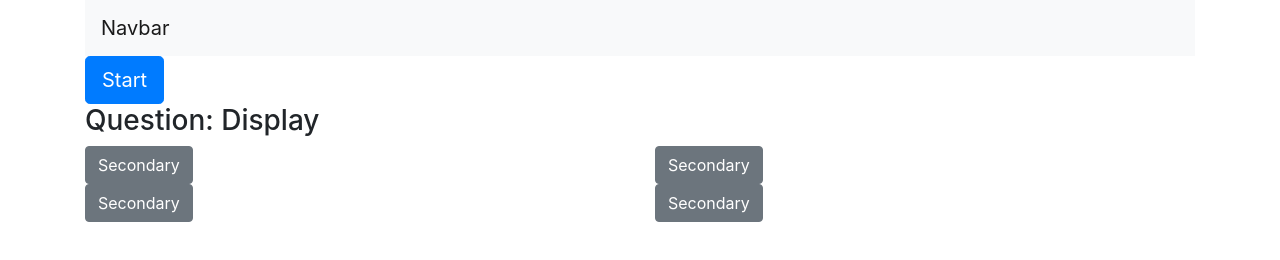
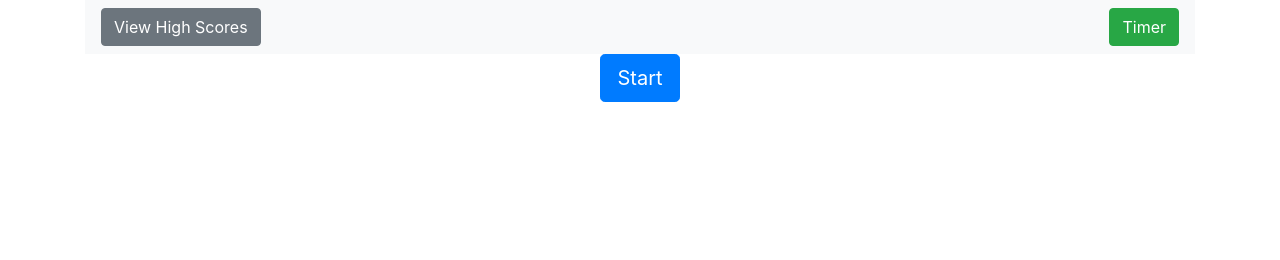
Before and after one commit to 13uilding/HW4, a plain HTML site: page index.html in a window 1280 px wide. Drawn offline with nearby package versions, Linux system fonts and the light colour scheme.

Commit message:
Added buttons, basic button calls, struggled with the navbar and ended up chaning to buttons, and hid the question elements when the webpage is first loaded.

```diff
--- a/index.html
+++ b/index.html
@@ -14,25 +14,27 @@
 </head>
 <body>
     <div class="container">
-        <nav class="navbar navbar-expand-lg navbar-light bg-light">
-          <a class="navbar-brand" href="#">Navbar</a>
+
+        <nav class="navbar navbar-expand-lg navbar-light bg-light d-flex justify-content-between">
+            <button type="button" class="btn btn-secondary">View High Scores</button>
+            <button type="button" class="btn btn-success timer">Timer</button>
         </nav>
     </div>
     <div class="container">
         <div class="row">
-            <div class="col">
+            <div class="col d-flex justify-content-center">
                 <button type="button" class="btn btn-primary btn-lg">Start</button>
-                <h3 class="questionDisplay">Question: Display</h3>
+                <h3 class="questionHDisplay">Question: Display</h3>
             </div>
         </div>
-        <div class="row">
-            <div class="col">
-                <div class="answer"><button type="button" class="btn btn-secondary" value="0">Secondary</button></div>
-                <div class="answer"><button type="button" class="btn btn-secondary" value="1">Secondary</button></div>
+        <div class="row questionDisplay">
+            <div class="col-md-6">
+                <div class="answer"><button type="button" class="btn btn-outline-secondary" value="0">Secondary</button></div>
+                <div class="answer"><button type="button" class="btn btn-outline-secondary" value="1">Secondary</button></div>
             </div>
-            <div class="col">
-                <div class="answer"><button type="button" class="btn btn-secondary" value="2">Secondary</button></div>
-                <div class="answer"><button type="button" class="btn btn-secondary" value="3">Secondary</button></div>
+            <div class="col-md-6">
+                <div class="answer"><button type="button" class="btn btn-outline-secondary" value="2">Secondary</button></div>
+                <div class="answer"><button type="button" class="btn btn-outline-secondary" value="3">Secondary</button></div>
             </div>
         </div>
     </div>
--- a/myjava.js
+++ b/myjava.js
@@ -0,0 +1,28 @@
+
+var qHDisp = $(".questionHDisplay");
+var qDisp = $(".questionDisplay");
+
+// Make this appear along with the questions
+qHDisp.attr("style", "display: none");
+qDisp.attr("style", "display: none");
+
+
+// Buttons
+$(".btn-secondary").on("click", function(event){
+    event.preventDefault();
+
+    console.log("I'm a secondary");
+});
+
+$(".btn-primary").on("click", function(event){
+    event.preventDefault();
+
+    console.log("I'm a primary");
+});
+
+// View High Scores
+$(".navbar-brand").on("click", function(event){
+    event.preventDefault();
+
+    console.log("I'm the navbar")
+});
--- a/mystyle.css
+++ b/mystyle.css
@@ -0,0 +1,3 @@
+.timer {
+    text-align: right;
+}
```
